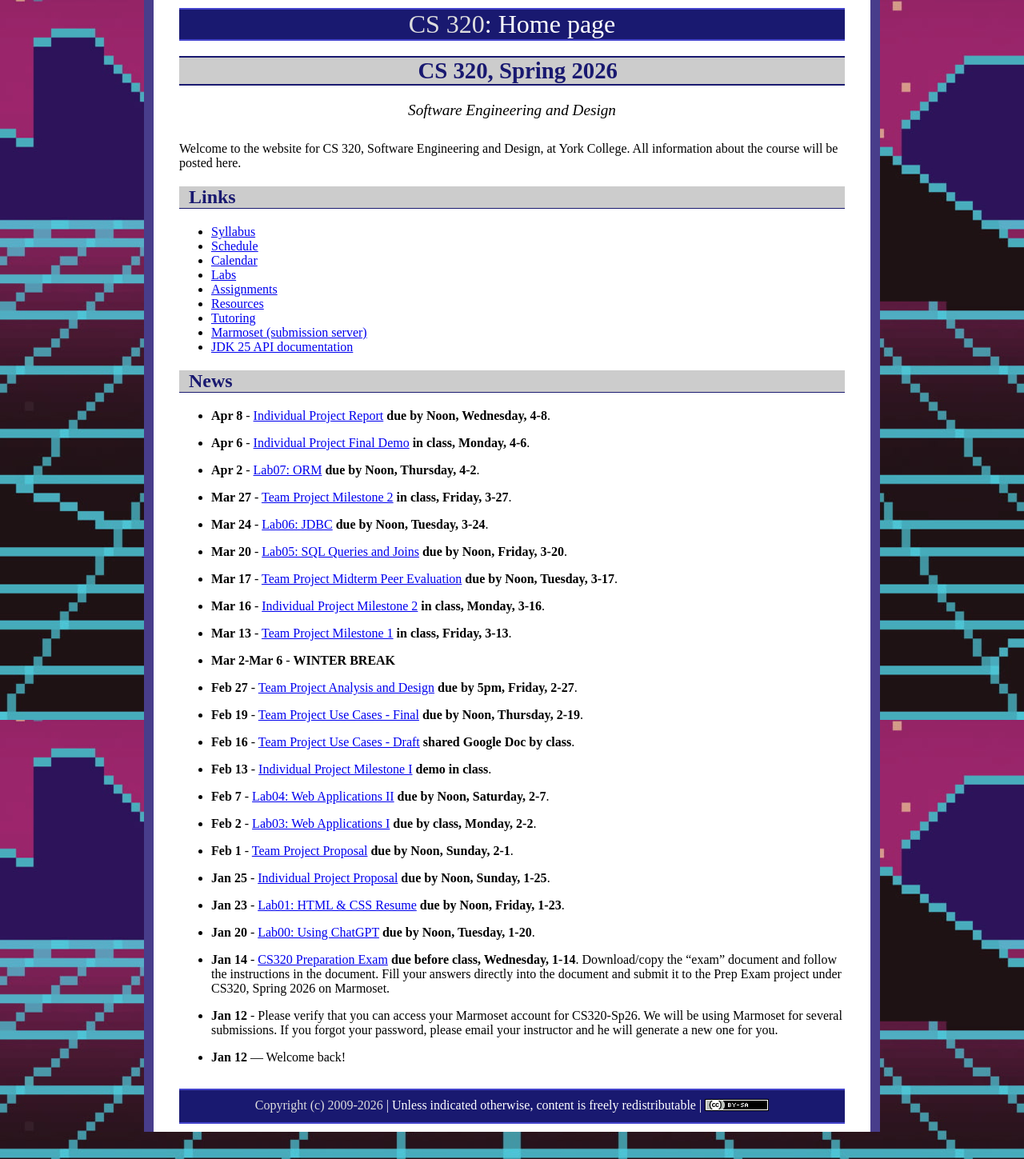
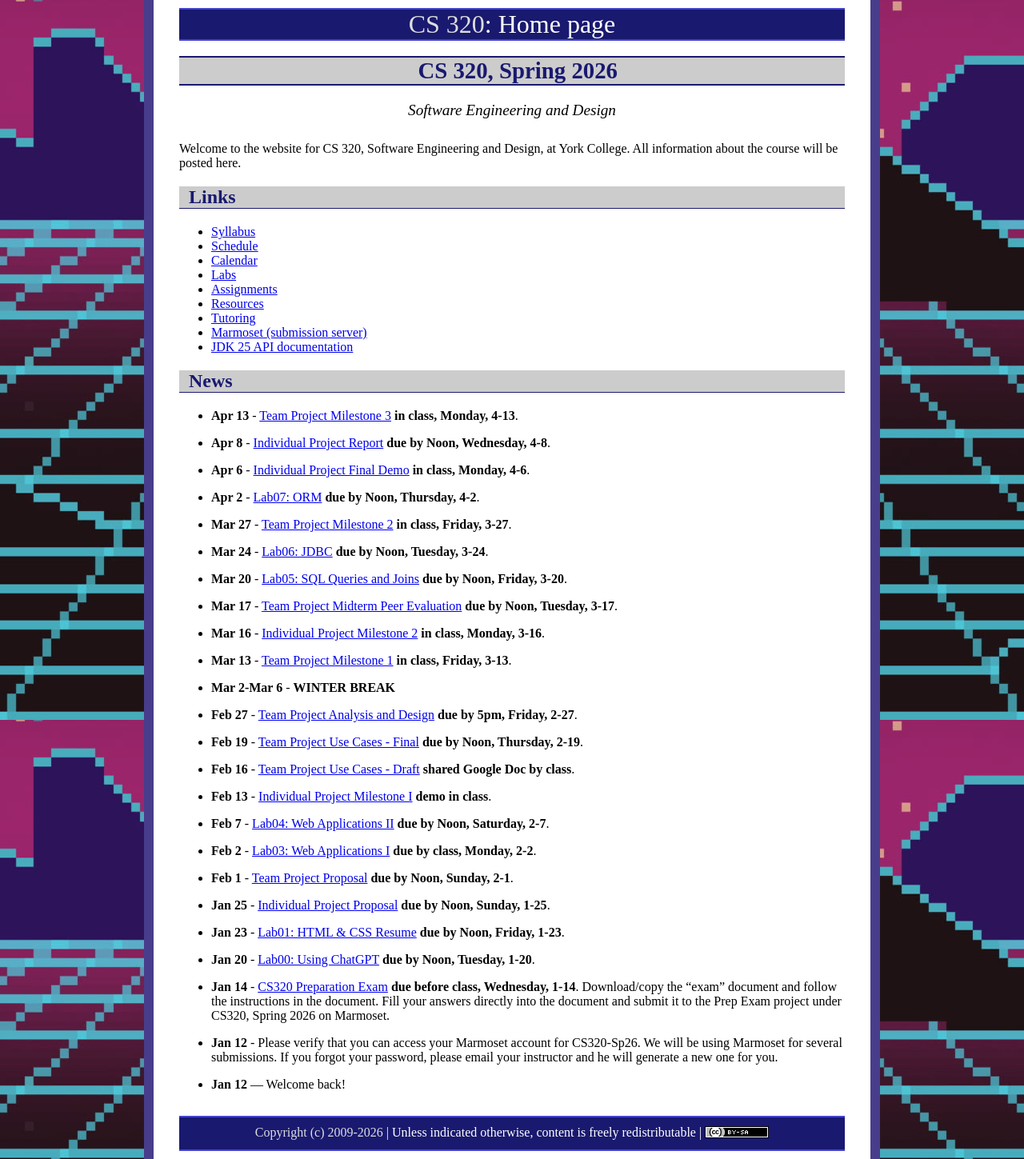
Before and after one commit to ycpcs/cs320-spring2026, a Jekyll site: the page built from index.md, in a window 1280 px wide. Shown: the whole page at 80% size. Built offline with Jekyll 4.4.1, drawn with Linux system fonts in a browser that asks for light colours.

Commit message:
update index
update index

```diff
--- a/index.md
+++ b/index.md
@@ -23,6 +23,8 @@ Welcome to the website for CS 320, Software Engineering and Design, at York Coll
 
 
 ## News
+
+* **Apr 13** - [Team Project Milestone 3](assign/assignT04.html) **in class, Monday, 4-13**.
 
 * **Apr 8** - [Individual Project Report](assign/assignI03.html) **due by Noon, Wednesday, 4-8**.
 
```
